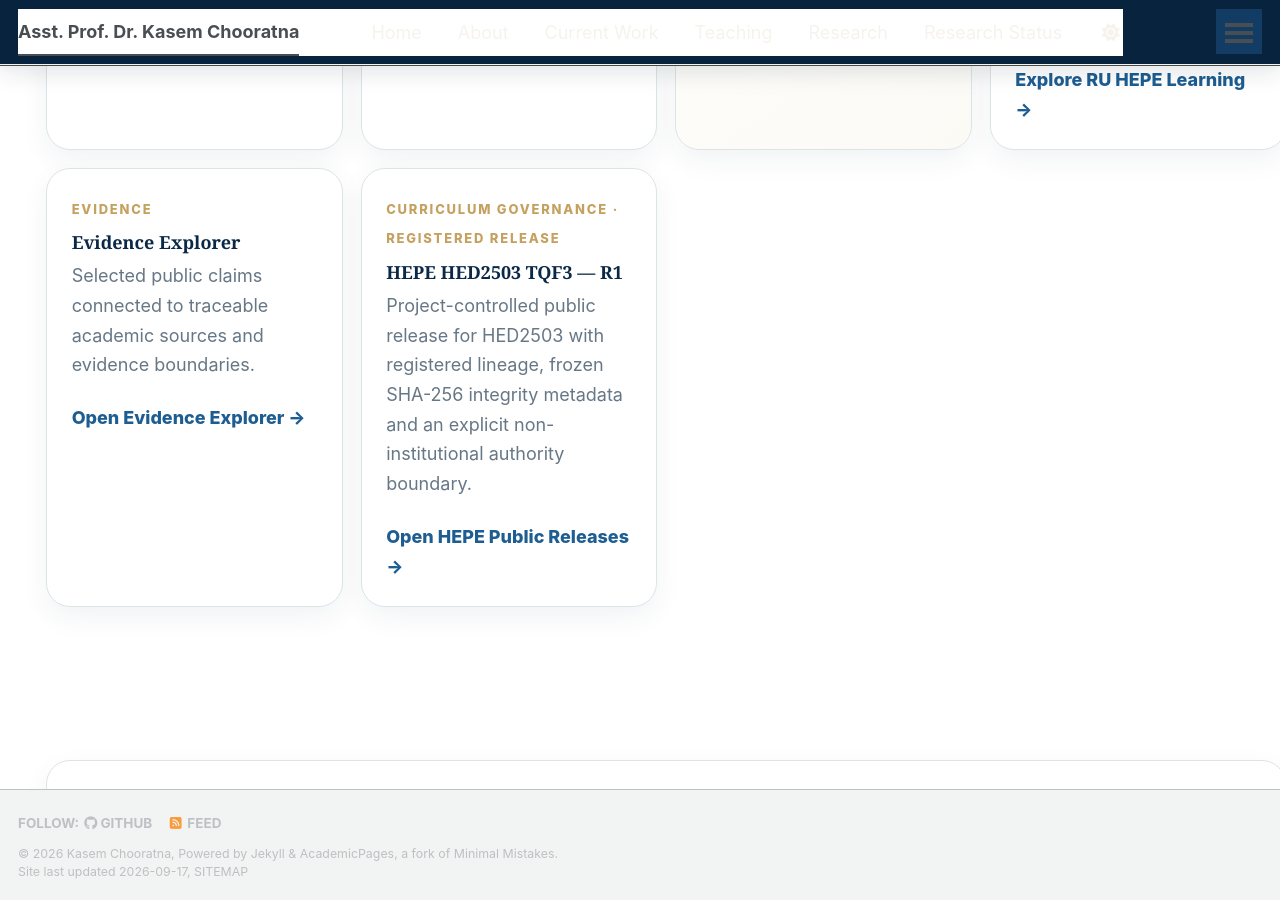
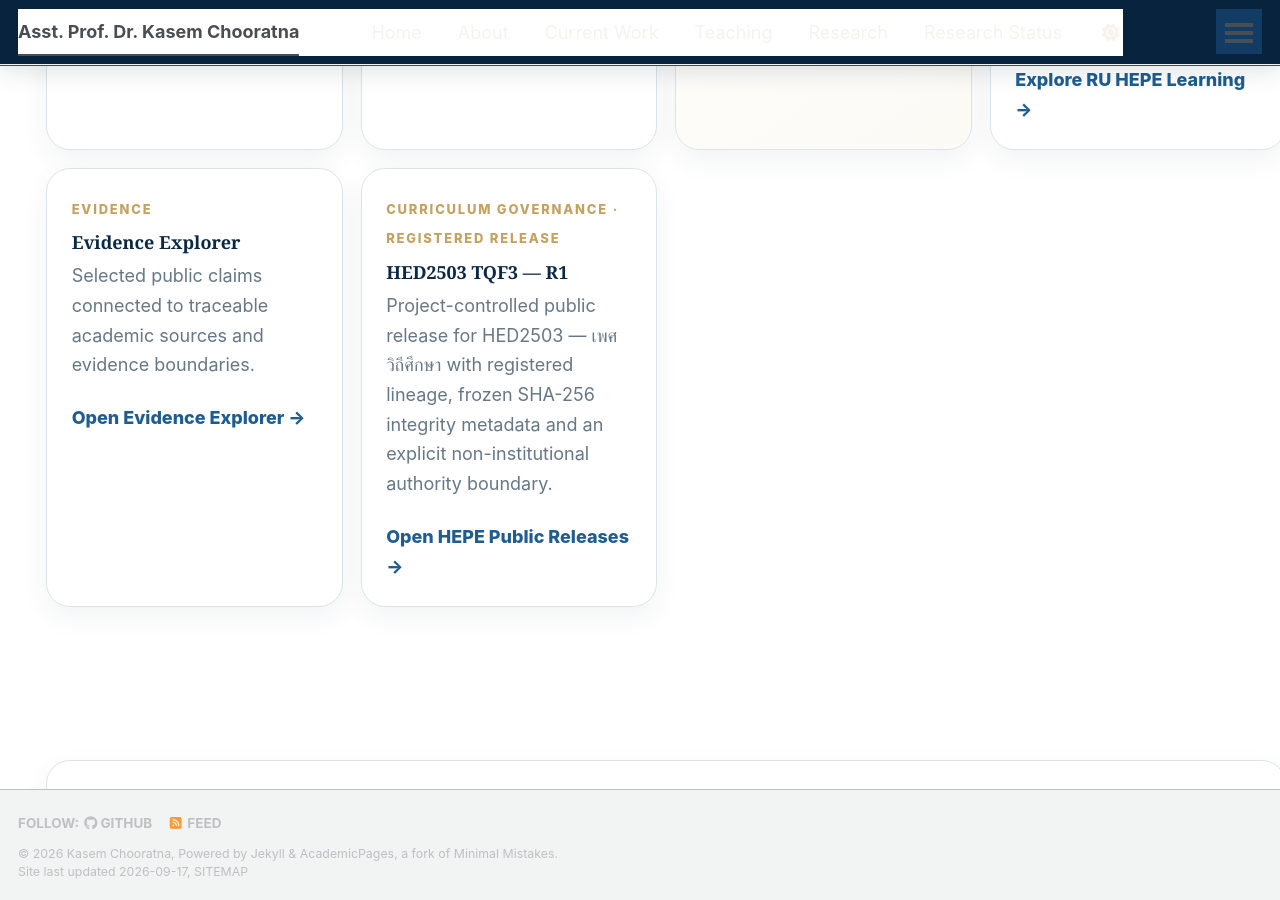
Before and after one commit to kasemch/kasemch.github.io, a Jekyll site: the page built from _pages/home.md, in a window 1280 px wide and 900 px high, scrolled down 4026 px. Built offline with Jekyll 4.4.1, drawn with Linux system fonts in a browser that asks for light colours; a style sheet for code colours, icons or effects is not loaded.

Commit message:
B03.29 bind homepage HEPE release card to canonical data

```diff
--- a/_pages/home.md
+++ b/_pages/home.md
@@ -7,6 +7,8 @@ classes: wide
 
 {% assign teaching = site.data.teaching_ay2569 %}
 {% assign ru_hepe = site.data.ru_hepe_learning %}
+{% assign hepe_releases = site.data.hepe_public_releases.releases %}
+{% assign hepe_r1 = hepe_releases | where: "release_code", "HEPE-HED2503-TQF3-2569-1-R1" | first %}
 {% assign publication_count = site.publications | size %}
 {% assign proceeding_count_2023 = site.data.conference_proceedings.items | size %}
 {% assign proceeding_count_2026 = site.data.conference_proceedings_2026.items | size %}
@@ -120,7 +122,9 @@ classes: wide
         <article class="ae-card ae-card-academic-writing"><span>Academic Writing</span><h3>Textbook Development</h3><p>Public-safe Book Journey status for current textbook projects, from alignment and architecture through evidence readiness and later writing gates.</p><a href="{{ '/academic-writing/' | relative_url }}">Open Academic Writing →</a></article>
         <article class="ae-card"><span>Teaching Innovation · {{ ru_hepe.public_repository_count }} Public Repositories</span><h3>{{ ru_hepe.name }}</h3><p>A GitHub-based course ecosystem connecting the course hub, HED3505 pilot workspace, reusable assignment structures and student portfolio templates.</p><a href="{{ ru_hepe.profile_path | relative_url }}">Explore RU HEPE Learning →</a></article>
         <article class="ae-card"><span>Evidence</span><h3>Evidence Explorer</h3><p>Selected public claims connected to traceable academic sources and evidence boundaries.</p><a href="{{ '/evidence-explorer/' | relative_url }}">Open Evidence Explorer →</a></article>
-        <article class="ae-card"><span>Curriculum Governance · Registered Release</span><h3>HEPE HED2503 TQF3 — R1</h3><p>Project-controlled public release for HED2503 with registered lineage, frozen SHA-256 integrity metadata and an explicit non-institutional authority boundary.</p><a href="{{ '/hepe-public-releases/' | relative_url }}">Open HEPE Public Releases →</a></article>
+        {% if hepe_r1 %}
+        <article class="ae-card"><span>Curriculum Governance · Registered Release</span><h3>{{ hepe_r1.course_code }} {{ hepe_r1.document_type }} — {{ hepe_r1.release_code | split: '-' | last }}</h3><p>Project-controlled public release for {{ hepe_r1.course_code }} — {{ hepe_r1.course_title_th }} with registered lineage, frozen SHA-256 integrity metadata and an explicit non-institutional authority boundary.</p><a href="{{ hepe_r1.discovery_path | relative_url }}">Open HEPE Public Releases →</a></article>
+        {% endif %}
       </div>
     </div>
   </section>
```
